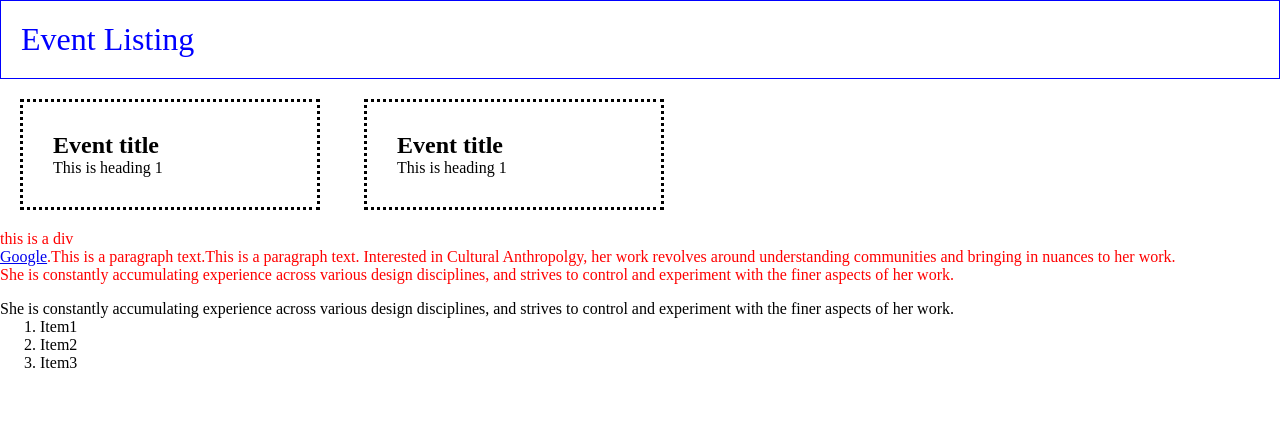
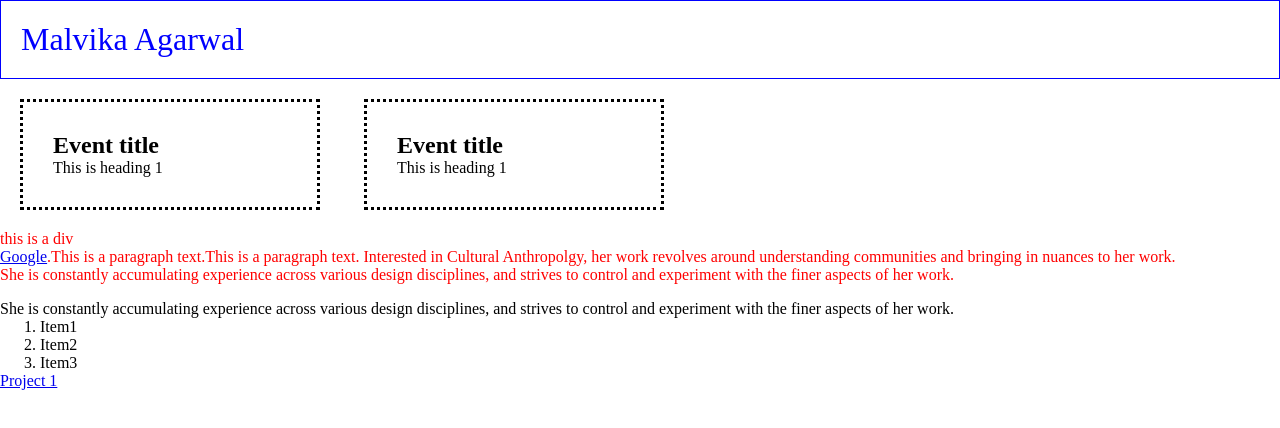
Before and after one commit to magarwal2000/webtype, a plain HTML site: page index.html in a window 1280 px wide. Drawn offline with Linux system fonts and the light colour scheme; a web font is replaced by a local one.

Commit message:
update home

```diff
--- a/index.html
+++ b/index.html
@@ -7,7 +7,7 @@
   <link rel ="stylesheet" type="text/css" href="style.css">
 </head>
 <body>
-  <h1>Event Listing</h1>
+  <h1>Malvika Agarwal</h1>
 <div class="event">
   <h2 class="event-description">Event title</h2>
   <p>This is heading 1</p>
@@ -15,7 +15,7 @@
 <div class="event">
   <h2 class="event-description">Event title</h2>
   <p>This is heading 1</p>
-  </div>
+</div>
 
   <section> this is a div
   <p class="special">
@@ -34,5 +34,6 @@
   <li>Item2</li>
   <li>Item3</li>
 </ol>
+<a href="/Users/Malvika/Desktop/Github/webtype/project-1"> Project 1</a>
 </body>
 </html>
```
Also changed, not shown: project-1/style.css (+4 -4 lines).
